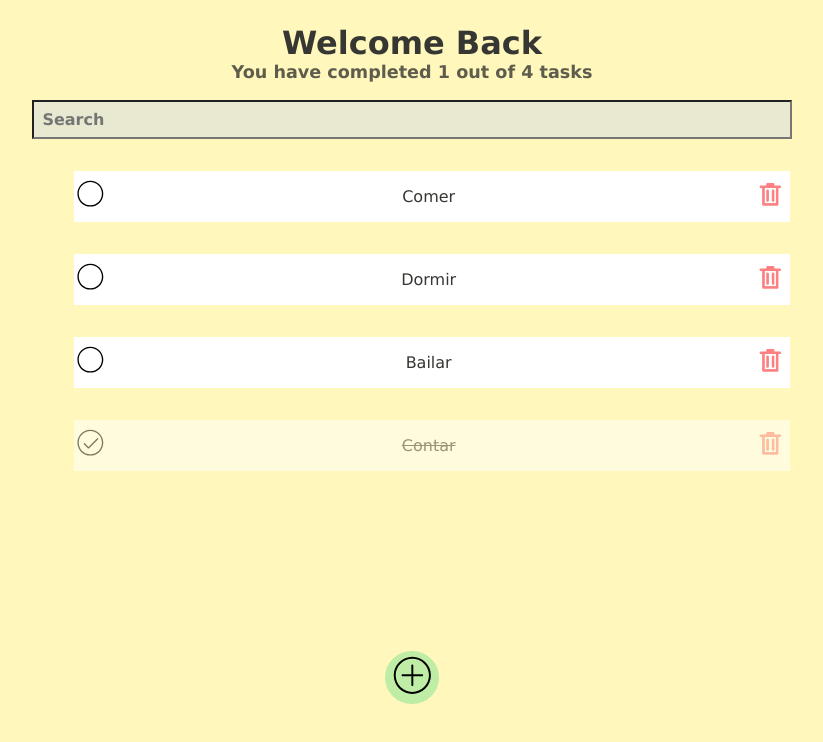
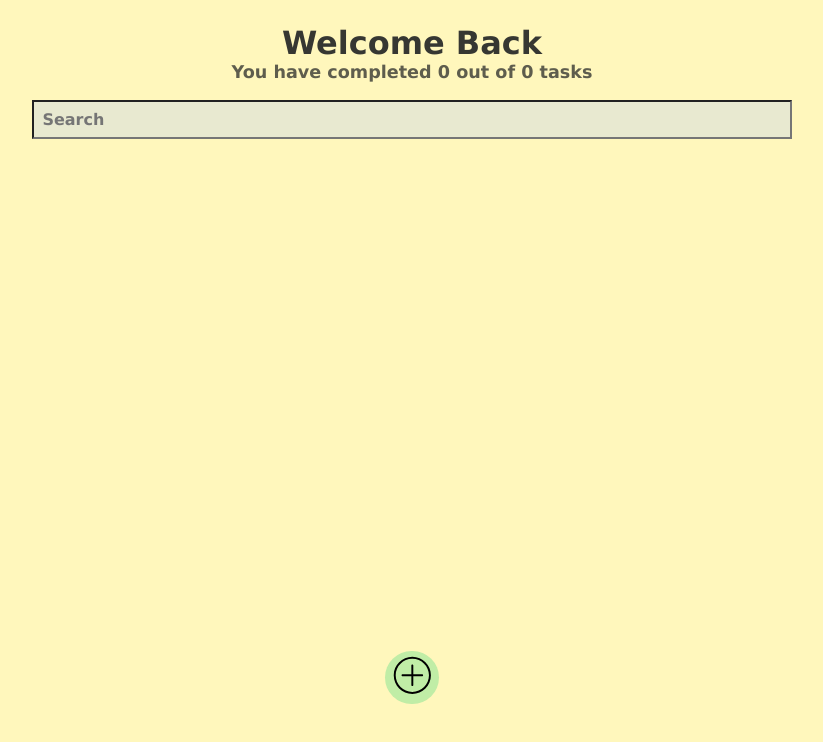
Before and after one commit to Psicopatologia/todo-react, a React (Create React App) app: page / in a window 1280 px wide. Shown: the top 742 px of the page, without its empty margins (228-1051 px from the left). Built offline with nearby package versions, Linux system fonts and the light colour scheme.

Commit message:
Added localStorage

```diff
--- a/src/components/App.js
+++ b/src/components/App.js
@@ -1,17 +1,21 @@
 import React from 'react';
 import { AppUI } from './AppUi';
 
-const defaultTodos = [
-  { text: "Comer", completed: false },
-  { text: "Dormir", completed: false },
-  { text: "Bailar", completed: false },
-  { text: "Contar", completed: true },
-]
+function App(props) {
+  const localStorageTodos = localStorage.getItem('TODOS_V1');
+  let parsedTodos;
 
-function App(props) {
-  const [todos, setTodos] = React.useState(defaultTodos)
+  if (!localStorageTodos) {
+    localStorage.setItem('TODOS_V1', JSON.stringify([]))
+    parsedTodos = [];
+  } else {
+    parsedTodos = JSON.parse(localStorageTodos);
+  }
+
+  const [todos, setTodos] = React.useState(parsedTodos)
   const [searchText, setSearchText] = React.useState('');
   let searchedTodos = [];
+
   if (searchText.length < 1) {
     searchedTodos = todos;
   } else {
@@ -21,19 +25,26 @@
       return todoText.includes(searchValue);
     })
   }
+
   const totalTasks = todos.length;
   const completedTasks = todos.filter(task => task.completed).length;
+
+  const saveTodos = (newTodos) => {
+    const stringTodos = JSON.stringify(newTodos);
+    localStorage.setItem('TODOS_V1', stringTodos);
+    setTodos(newTodos);
+  }
 
   const onComplete = (text) => {
     const todoIndex = todos.findIndex(todo => todo.text === text);
     const tempTodos = [...todos];
     tempTodos[todoIndex].completed = true;
-    setTodos(tempTodos);
+    saveTodos(tempTodos);
   }
 
   const onDelete = (text) => {
     const tempTodos = todos.filter(todo => todo.text !== text);
-    setTodos(tempTodos);
+    saveTodos(tempTodos);
   }
 
   return (
```
